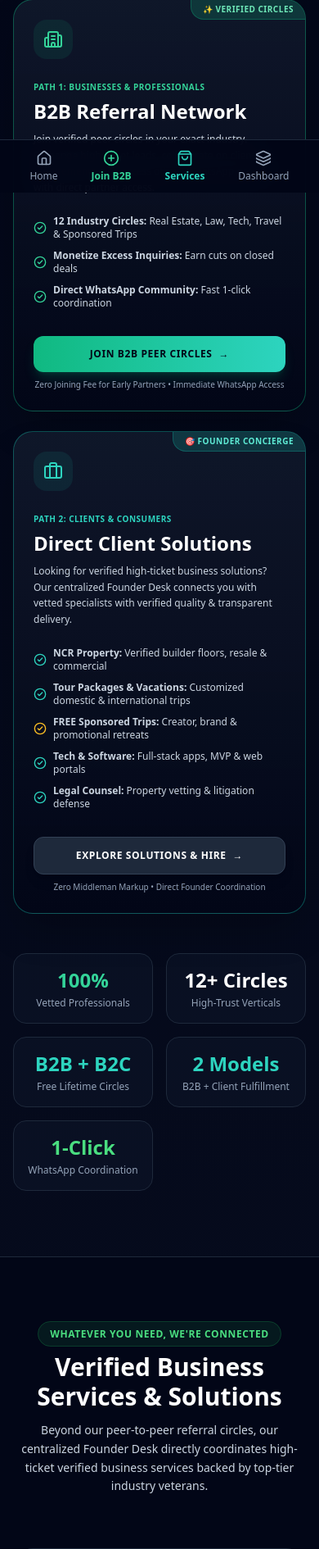
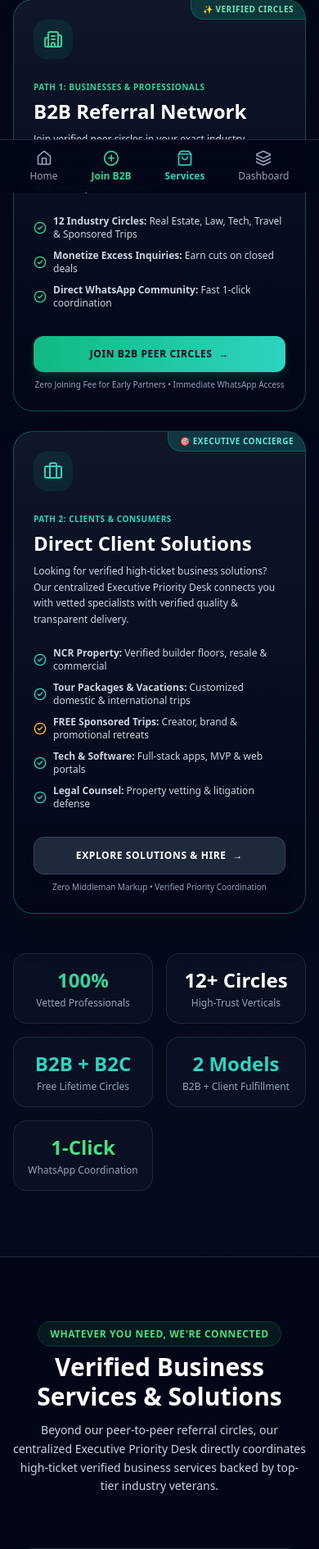
Before and after one commit to wadhwagarvit78-a11y/GLOBAL_NETWORKING, a FastAPI app: page / in a window 390 px wide. Shown: the part 609-2499 px from the top of the page at 82% size. Run offline with FastAPI, Linux system fonts and the light colour scheme; data comes from the database, SQL or seed files in the repository; some libraries are stand-ins or nearby versions.

Commit message:
Replace Founder Desk with Executive Priority Desk & Concierge, add official phone +91 85291 71368 and Instagram @trusthub.networking

```diff
--- a/templates/client_portal.html
+++ b/templates/client_portal.html
@@ -12,7 +12,7 @@
         <span>Direct Client Fulfillment Desk</span>
       </div>
       <h1 class="text-2xl sm:text-3xl font-extrabold text-white">Your Requirements & Solutions Desk</h1>
-      <p class="text-xs text-slate-400 mt-1">Track requirements submitted to TrustHub Founder Desk for direct verified execution.</p>
+      <p class="text-xs text-slate-400 mt-1">Track requirements submitted to TrustHub Executive Priority Desk for verified fulfillment.</p>
     </div>
 
     <a href="/#services" class="inline-flex items-center gap-2 px-4 py-2.5 rounded-xl bg-teal-500 hover:bg-teal-400 text-slate-950 font-bold text-xs shadow-md transition">
@@ -50,9 +50,9 @@
           <span class="px-3 py-1 rounded-full text-xs font-bold uppercase tracking-wider {% if inq.status == 'approved' or inq.status == 'in_progress' %}bg-emerald-500/10 text-emerald-400 border border-emerald-500/30{% else %}bg-amber-500/10 text-amber-400 border border-amber-500/30{% endif %}">
             ● {{ inq.status|capitalize }}
           </span>
-          <a href="https://wa.me/919876500000?text={{ ('Hi TrustHub Founder, following up on my inquiry for ' ~ inq.target_service)|urlencode }}" target="_blank" rel="noopener noreferrer" class="inline-flex items-center gap-1.5 px-3 py-1.5 rounded-lg bg-slate-800 hover:bg-slate-700 text-emerald-400 text-xs font-medium border border-slate-700 transition">
+          <a href="https://wa.me/918529171368?text={{ ('Hi TrustHub Support, following up on my inquiry for ' ~ inq.target_service)|urlencode }}" target="_blank" rel="noopener noreferrer" class="inline-flex items-center gap-1.5 px-3 py-1.5 rounded-lg bg-slate-800 hover:bg-slate-700 text-emerald-400 text-xs font-medium border border-slate-700 transition">
             <i data-lucide="message-circle" class="w-3.5 h-3.5"></i>
-            <span>Chat with Desk</span>
+            <span>Chat with Priority Desk</span>
           </a>
         </div>
       </div>
--- a/templates/index.html
+++ b/templates/index.html
@@ -91,7 +91,7 @@
       <!-- Option 2: Direct Client Services (B2B2C) -->
       <div class="p-6 sm:p-8 rounded-3xl glass-card border border-teal-500/40 hover:border-teal-400 bg-gradient-to-b from-slate-900/90 to-slate-950 flex flex-col justify-between shadow-2xl transition group relative overflow-hidden">
         <div class="absolute top-0 right-0 px-3.5 py-1 rounded-bl-2xl bg-teal-500/20 text-teal-300 font-bold text-[10px] uppercase tracking-wider border-b border-l border-teal-500/30">
-          🎯 Founder Concierge
+          🎯 Executive Concierge
         </div>
 
         <div>
@@ -102,7 +102,7 @@
           <span class="text-[10px] font-bold uppercase tracking-wider text-teal-400">Path 2: Clients & Consumers</span>
           <h3 class="text-2xl font-black text-white mt-1 mb-2">Direct Client Solutions</h3>
           <p class="text-xs sm:text-sm text-slate-300 leading-relaxed mb-6">
-            Looking for verified high-ticket business solutions? Our centralized Founder Desk connects you with vetted specialists with verified quality & transparent delivery.
+            Looking for verified high-ticket business solutions? Our centralized Executive Priority Desk connects you with vetted specialists with verified quality & transparent delivery.
           </p>
 
           <ul class="space-y-2.5 text-xs text-slate-300 mb-8">
@@ -133,9 +133,10 @@
           <a href="#services" class="w-full py-3.5 px-6 rounded-xl bg-slate-800 hover:bg-slate-700 text-white font-black text-xs uppercase tracking-wider flex items-center justify-center gap-2 border border-slate-700 shadow-lg transition-all hover:scale-[1.01]">
             <span>Explore Solutions & Hire</span> &rarr;
           </a>
-          <div class="mt-2 text-[10px] text-center text-slate-400">Zero Middleman Markup • Direct Founder Coordination</div>
+          <div class="mt-2 text-[10px] text-center text-slate-400">Zero Middleman Markup • Verified Priority Coordination</div>
         </div>
       </div>
+
 
     </div>
 
@@ -175,7 +176,7 @@
     <div class="mb-10 p-4 rounded-2xl bg-emerald-950/90 border border-emerald-500/50 text-emerald-300 text-xs flex items-center justify-between gap-3 shadow-xl max-w-2xl mx-auto">
       <div class="flex items-center gap-2.5 text-left">
         <i data-lucide="check-circle" class="w-5 h-5 text-emerald-400 shrink-0"></i>
-        <span><strong>Inquiry Received by Founder Desk:</strong> Thank you! Our lead specialist will reach out on your WhatsApp within 2 hours with verified options.</span>
+        <span><strong>Inquiry Received by Priority Desk:</strong> Thank you! A dedicated relationship manager will reach out on your WhatsApp within 2 hours with verified options.</span>
       </div>
       <a href="/" class="text-emerald-400 hover:text-white font-bold shrink-0">&times;</a>
     </div>
@@ -187,9 +188,10 @@
       </span>
       <h2 class="text-3xl sm:text-4xl font-extrabold text-white mt-3">Verified Business Services & Solutions</h2>
       <p class="mt-3 text-slate-300 text-sm sm:text-base leading-relaxed">
-        Beyond our peer-to-peer referral circles, our centralized Founder Desk directly coordinates high-ticket verified business services backed by top-tier industry veterans.
+        Beyond our peer-to-peer referral circles, our centralized Executive Priority Desk directly coordinates high-ticket verified business services backed by top-tier industry veterans.
       </p>
     </div>
+
 
     <!-- 5 Flagship Service Desks -->
     <div class="grid grid-cols-1 md:grid-cols-2 lg:grid-cols-3 xl:grid-cols-5 gap-5">
@@ -337,7 +339,7 @@
         </div>
 
         <p class="text-xs text-slate-300">
-          Fill in your requirement below. Our Founder Desk will connect you directly with a verified lead partner within 2 hours.
+          Fill in your requirement below. Our Executive Priority Desk will connect you directly with a verified lead partner within 2 hours.
         </p>
 
         <form action="/cross-referral" method="POST" class="space-y-4">
@@ -365,9 +367,10 @@
 
           <button type="submit" class="w-full py-3 rounded-xl bg-gradient-to-r from-brand-600 via-emerald-500 to-teal-500 hover:from-brand-500 hover:to-teal-400 text-slate-950 font-bold text-xs shadow-lg shadow-brand-500/20 transition flex items-center justify-center gap-2">
             <i data-lucide="send" class="w-4 h-4"></i>
-            <span>Submit Requirement to Founder Desk &rarr;</span>
+            <span>Submit Requirement to Priority Desk &rarr;</span>
           </button>
         </form>
+
 
       </div>
     </div>
@@ -699,22 +702,22 @@
         </a>
       </div>
 
-      <!-- Pillar 3: Founder Concierge Solutions (B2B2C) -->
+      <!-- Pillar 3: Executive Concierge Solutions (B2B2C) -->
       <div class="p-8 rounded-3xl glass-card border border-teal-500/30 hover:border-teal-400 flex flex-col justify-between transition bg-gradient-to-b from-teal-950/20 to-slate-900/70 shadow-xl">
         <div>
           <div class="flex items-center justify-between mb-4">
             <span class="text-xs font-bold uppercase tracking-wider text-teal-400">Pillar 3 • Client Services</span>
-            <span class="text-[10px] uppercase font-extrabold px-2.5 py-0.5 rounded bg-teal-500/20 text-teal-300">Founder Concierge</span>
+            <span class="text-[10px] uppercase font-extrabold px-2.5 py-0.5 rounded bg-teal-500/20 text-teal-300">Executive Concierge</span>
           </div>
 
           <h3 class="text-xl font-extrabold text-white">Direct Client Solutions</h3>
           <p class="text-xs text-slate-300 mt-2 leading-relaxed">
-            For individuals and businesses needing verified NCR Real Estate, Hotels & Cabs, Tech Dev, or Legal counsel fulfilled directly.
+            For individuals and businesses needing verified NCR Real Estate, Tour Packages, Tech Dev, or Legal counsel fulfilled directly.
           </p>
 
           <div class="mt-6 p-4 rounded-2xl bg-slate-950/90 border border-slate-800">
             <div class="text-3xl font-black text-teal-400">Direct <span class="text-xs font-medium text-slate-400">fulfillment</span></div>
-            <div class="text-[11px] text-slate-400 mt-1">Founder oversight & verified providers</div>
+            <div class="text-[11px] text-slate-400 mt-1">Priority oversight & verified providers</div>
           </div>
 
           <ul class="mt-6 space-y-2.5 text-xs text-slate-300 border-t border-slate-800/80 pt-6">
@@ -724,7 +727,7 @@
             </li>
             <li class="flex items-center gap-2.5">
               <i data-lucide="check-circle" class="w-4 h-4 text-teal-400 shrink-0"></i>
-              <span>Fast 15-minute Founder response</span>
+              <span>Fast verified relationship manager response</span>
             </li>
             <li class="flex items-center gap-2.5">
               <i data-lucide="check-circle" class="w-4 h-4 text-teal-400 shrink-0"></i>
@@ -732,6 +735,7 @@
             </li>
           </ul>
         </div>
+
 
         <a href="#services" class="mt-8 w-full py-3 rounded-xl bg-teal-500 hover:bg-teal-400 text-slate-950 font-bold text-xs text-center transition block shadow-lg shadow-teal-500/20">
           Request a Solution &rarr;
--- a/templates/layout.html
+++ b/templates/layout.html
@@ -260,13 +260,29 @@
         </div>
         <div class="flex flex-wrap items-center gap-6">
           <a href="/#professions" class="hover:text-slate-200">B2B Circles</a>
-          <a href="/#services" class="hover:text-slate-200">Direct Client Services</a>
+          <a href="/#services" class="hover:text-slate-200">Client Services</a>
           <a href="/#advantages" class="hover:text-slate-200">Why TrustHub</a>
           <a href="/client-portal" class="hover:text-teal-400">Client Desk</a>
+          <a href="tel:+918529171368" class="flex items-center gap-1.5 text-slate-300 hover:text-emerald-400 transition">
+            <i data-lucide="phone" class="w-3.5 h-3.5 text-emerald-400"></i>
+            <span>+91 85291 71368</span>
+          </a>
+          <a href="https://instagram.com/trusthub.networking" target="_blank" rel="noopener noreferrer" class="flex items-center gap-1.5 text-slate-300 hover:text-pink-400 transition">
+            <i data-lucide="instagram" class="w-3.5 h-3.5 text-pink-400"></i>
+            <span>@trusthub.networking</span>
+          </a>
         </div>
       </div>
-      <div class="mt-6 pt-6 border-t border-slate-900 text-center text-slate-500 text-[11px]">
-        &copy; 2026 TrustHub (trusthubnetworking.com). <em>Whatever You Need, We're Connected.</em> Uniting verified B2B peer referral networks and direct fulfillment client solutions.
+      <div class="mt-6 pt-6 border-t border-slate-900 flex flex-col sm:flex-row items-center justify-between text-slate-500 text-[11px] gap-3">
+        <div>&copy; 2026 TrustHub (trusthubnetworking.com). <em>Whatever You Need, We're Connected.</em></div>
+        <div class="flex items-center gap-4">
+          <a href="https://wa.me/918529171368" target="_blank" rel="noopener noreferrer" class="text-emerald-400 hover:text-emerald-300 flex items-center gap-1">
+            <i data-lucide="message-circle" class="w-3 h-3"></i> WhatsApp Priority Support
+          </a>
+          <a href="https://instagram.com/trusthub.networking" target="_blank" rel="noopener noreferrer" class="text-pink-400 hover:text-pink-300 flex items-center gap-1">
+            Instagram: trusthub.networking
+          </a>
+        </div>
       </div>
     </div>
   </footer>
```
Also changed, not shown: templates/dashboard.html (+5 -4 lines).
